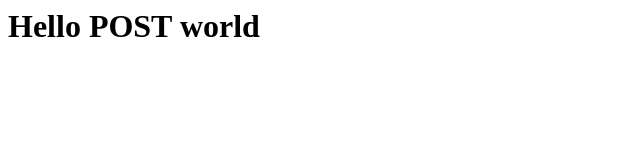
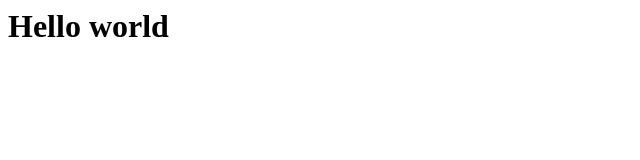
Before and after one commit to shapirovit/git-c, a plain HTML site: page index.html in a window 1280 px wide. Shown: the whole page, without its empty margins (0-640 px from the left). Drawn offline with Linux system fonts and the light colour scheme.

Commit message:
Revert "edit index"
This reverts commit 04346edf152e8c7404bf14655467d1f3a2c9a6c6.

```diff
--- a/index.html
+++ b/index.html
@@ -1 +1 @@
-<h1>Hello POST world</h1>
+<h1>Hello world</h1>
```
